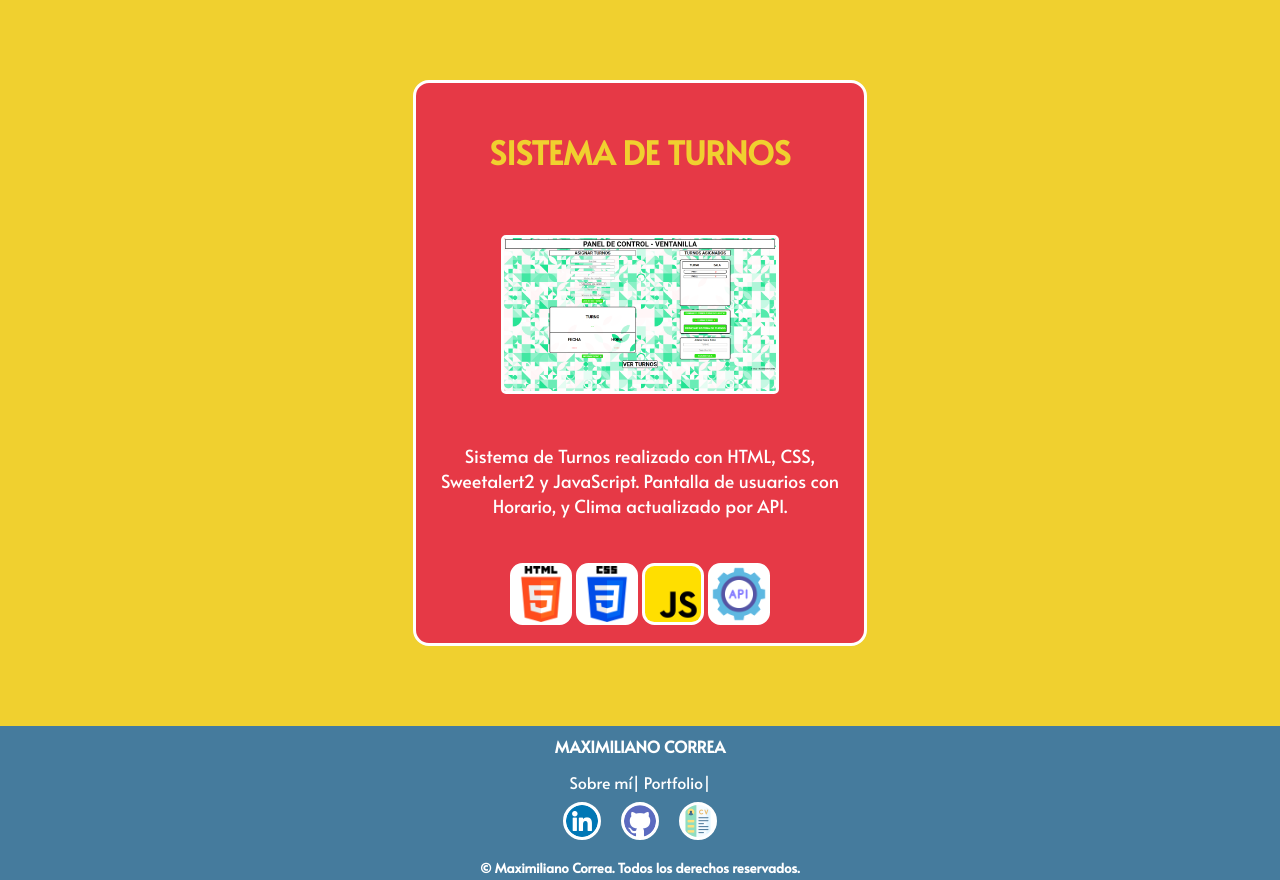
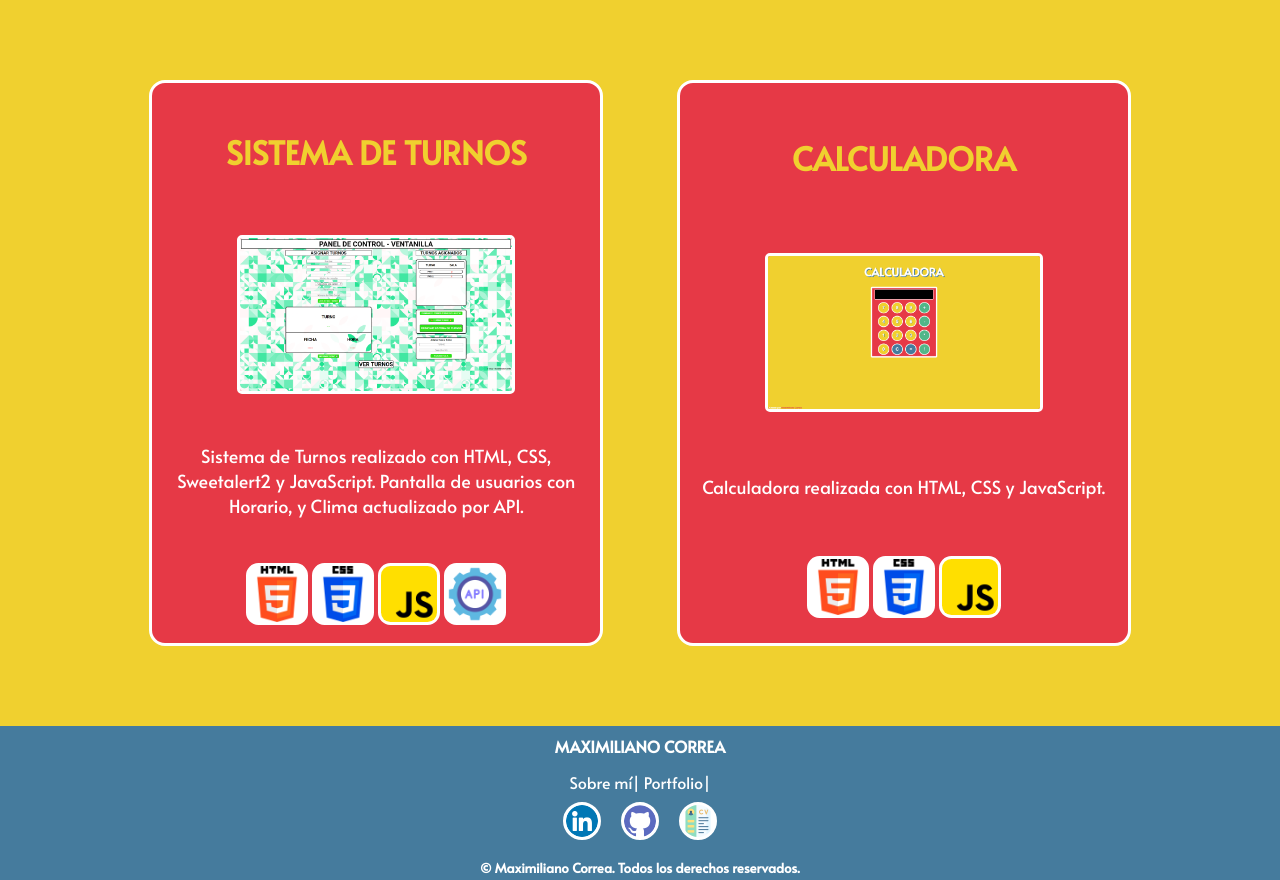
Before and after one commit to Correeee/Portfolio, a website: page index.html in a window 1280 px wide. Shown: the part 3033-3913 px from the top of the page. Drawn offline with nearby package versions, Linux system fonts and the light colour scheme.

Commit message:
calculadora agregada

```diff
--- a/index.html
+++ b/index.html
@@ -127,6 +127,19 @@
 
             </div>
 
+            <div class="habilidades__personales portfolio__card" data-aos="zoom-in" data-aos-delay="500">
+
+                <h3>CALCULADORA</h3>
+                <a href="https://correeee.github.io/Calculadora/" target="_blank"><img src="./multimedia/calculadora.png" alt="cronometro-imagen" class="portfolio__img"></a>
+                <p class="portfolio__p">Calculadora realizada con HTML, CSS y JavaScript.</p>
+                    <div class="utilidades">
+                        <img src="./multimedia/iconos/html-5.png" alt="html" class="iconos__utilidades">
+                        <img src="./multimedia/iconos/css-3.png" alt="css" class="iconos__utilidades">
+                        <img src="./multimedia/iconos/js.png" alt="javascript" class="iconos__utilidades">
+                    </div>
+
+            </div>
+
         </div>
     </section>
 
```
Also changed, not shown: multimedia/calculadora.png (added).
